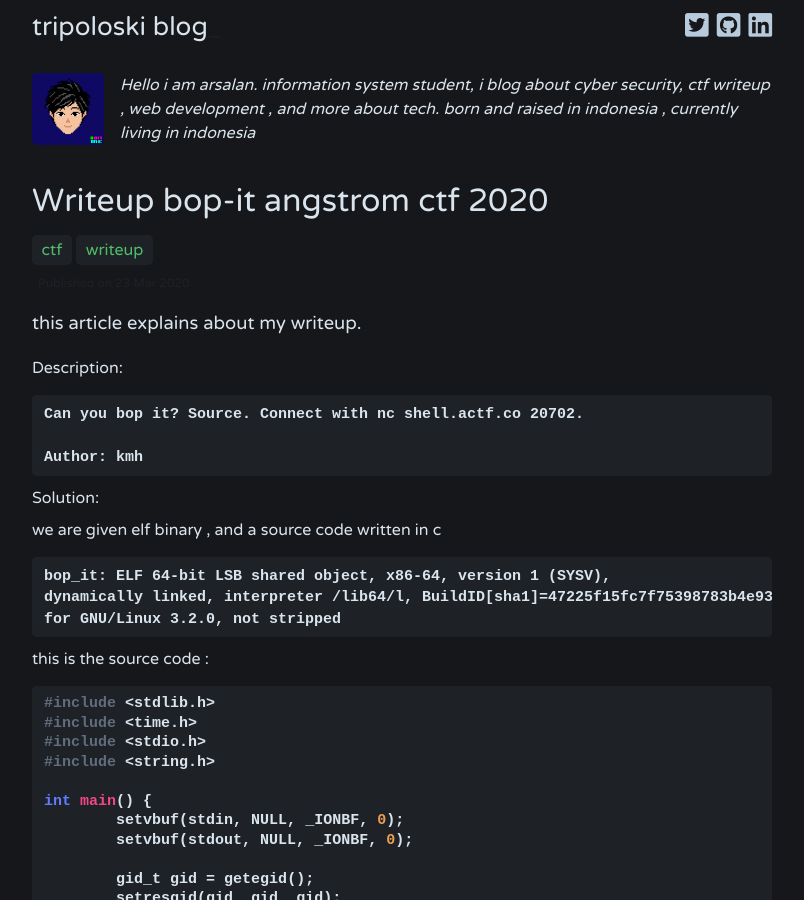
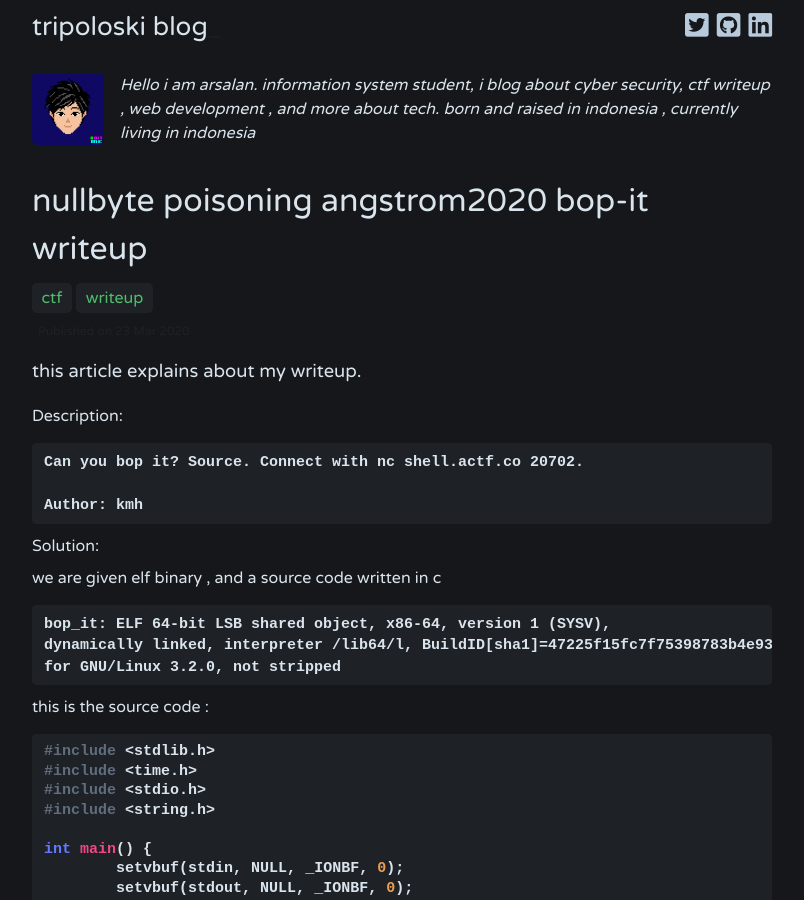
Before and after one commit to tripoloski1337/tripoloski1337.github.io, a Jekyll site: the page built from _posts/2020-03-23-bop-it-angstromctf-2020.markdown, in a window 1280 px wide and 900 px high. Shown: the whole window, without its empty margins (238-1042 px from the left). Built offline with Jekyll 4.4.1, drawn with Linux system fonts in a browser that asks for light colours; comment, search, counter and statistics services are not loaded.

Commit message:
edit something lol

```diff
--- a/_posts/2020-03-23-bop-it-angstromctf-2020.markdown
+++ b/_posts/2020-03-23-bop-it-angstromctf-2020.markdown
@@ -1,6 +1,6 @@
 ---
 layout: post
-title:  "Writeup bop-it angstrom ctf 2020"
+title:  "nullbyte poisoning angstrom2020 bop-it writeup"
 date:   2020-03-23 #13:52:01
 categories: ctf
 description: this article explains about my writeup.
```
